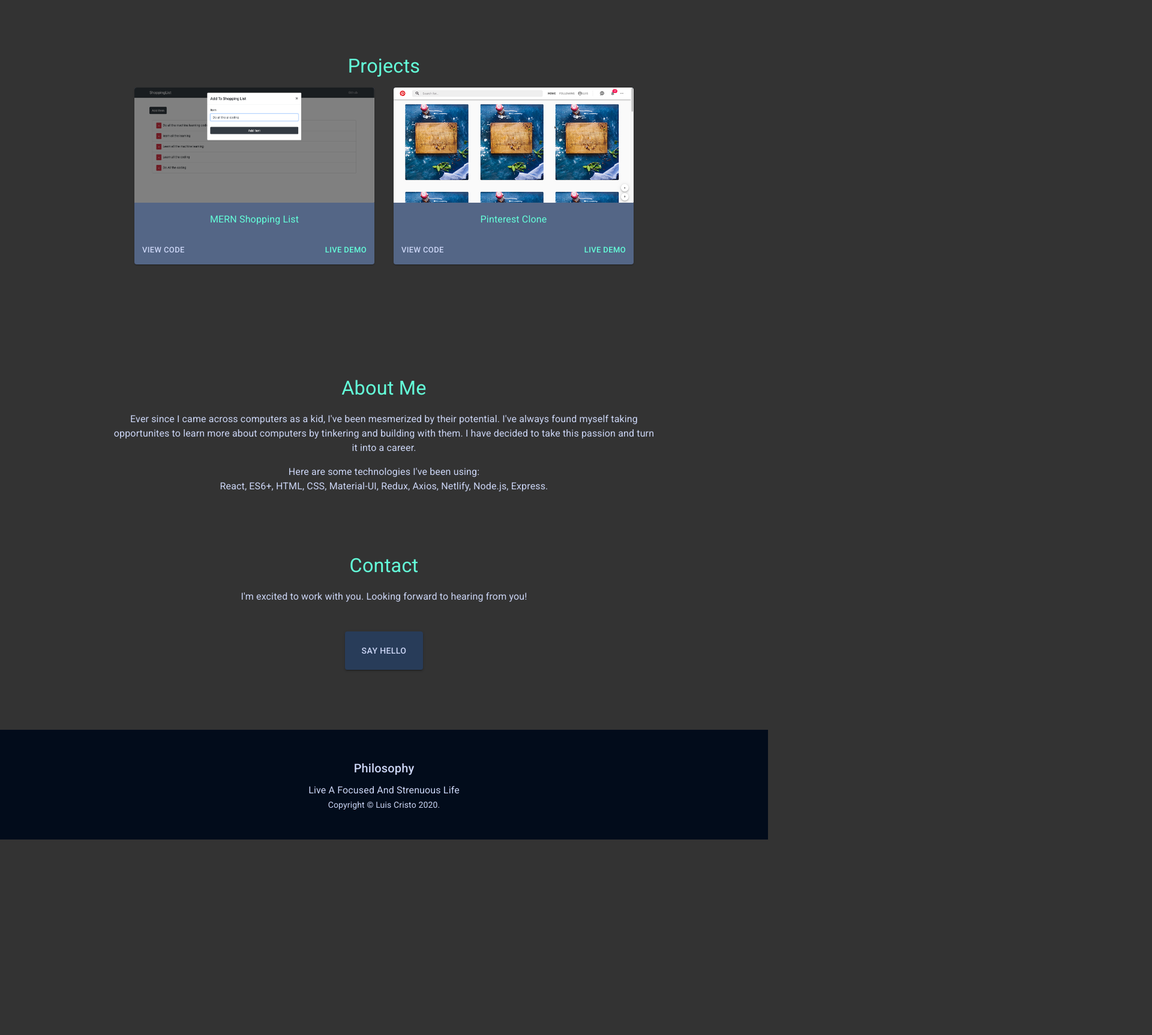
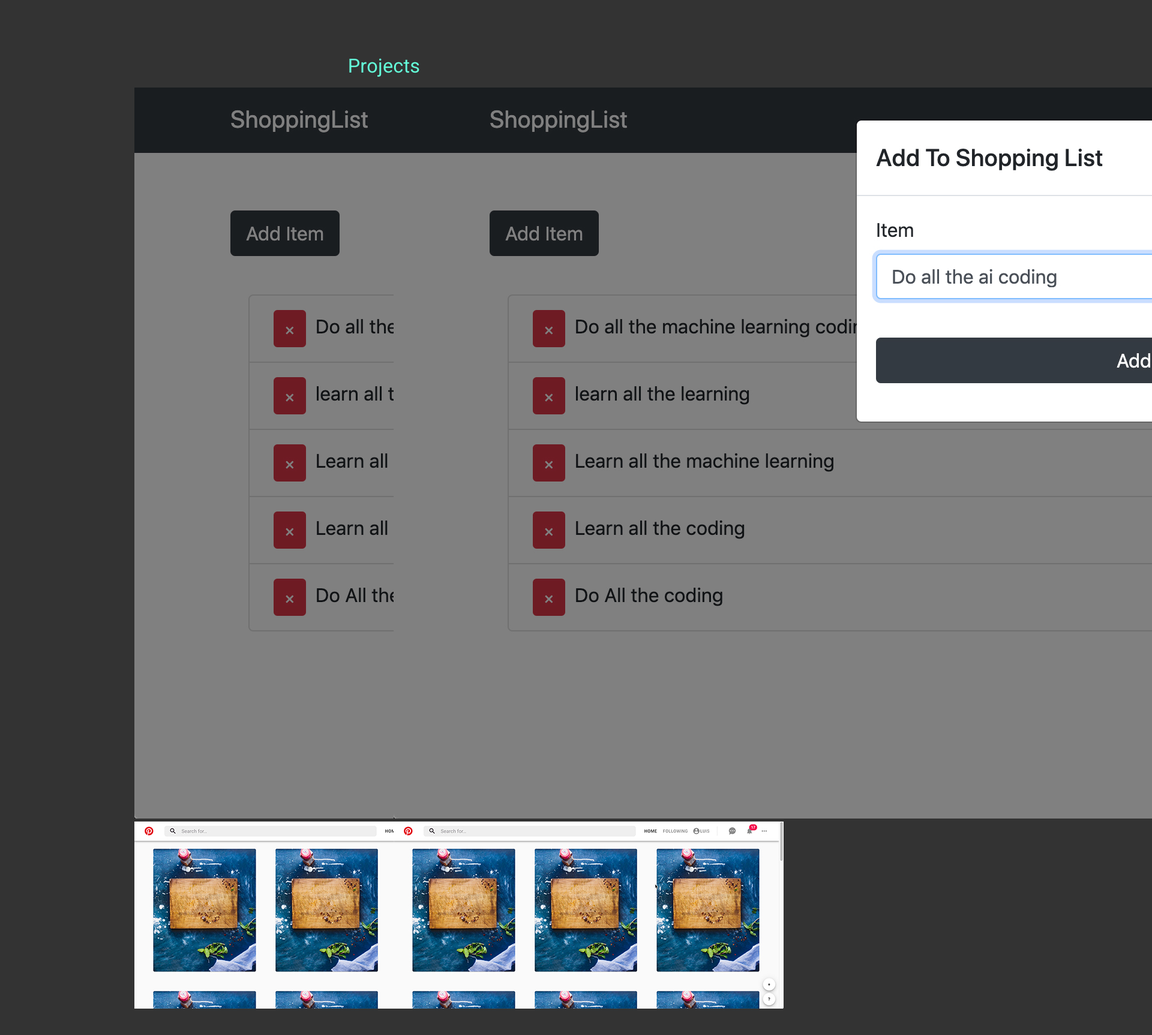
Before and after one commit to Blazekla/portfolio, a React (Create React App) app: page / in a window 1280 px wide. Shown: the part 780-2506 px from the top of the page at 60% size, 1920 px wide, since content can reach past the window. Before the commit the page ends 2180 px from the top, so only its background shows below. Built offline with nearby package versions, Linux system fonts and the light colour scheme.

Commit message:
added testing code to import images dynamically

```diff
--- a/src/components/Projects.js
+++ b/src/components/Projects.js
@@ -5,6 +5,8 @@ import ContentCard from "./sub_components/Cards";
 import pageData from "./data/pageData";
 import Typography from "@material-ui/core/Typography";
 import ScrollReveal from "scrollreveal";
+
+import test from "./data/images";
 
 function Projects() {
   const revealContainer = useRef(null);
@@ -28,6 +30,19 @@ function Projects() {
     return ScrollReveal().reveal(revealContainer.current, slideUp);
   }, []);
 
+  //Code below to import dynamic images used for project
+  function importAll(r) {
+    let images = {};
+    r.keys().map((item, index) => {
+      images[item.replace("./", "")] = r(item);
+    });
+    return images;
+  }
+
+  // const patpat = importAll(require.context("../", true, /\.jpg$/));
+  const patpat = importAll(require.context("./static/images", false, /\.jpg$/));
+  //end of dynamic image import
+
   return (
     <div ref={revealContainer}>
       <Typography align="center" variant="h4" color="secondary">
@@ -42,6 +57,8 @@ function Projects() {
           margin: "0px auto 100px"
         }}
       >
+        {test.map(item => console.log(item.alt))}
+        {/* {console.log(test[0])} */}
         {pageData.project.map(
           (
             { title, github, external, tech, image, imageName, description },
@@ -56,7 +73,16 @@ function Projects() {
                 md={6}
                 style={{ padding: "16px" }}
               >
-                <ContentCard
+                {test.map(({ title, src, alt, full }, id) => {
+                  console.log("trying now...", src);
+                  // let requireTest = require(src);
+                  // console.log(patpat[full]);
+                  console.log(patpat);
+                  return (
+                    <img key={id} src={patpat[full]} title={title} alt={alt} />
+                  );
+                })}
+                {/* <ContentCard
                   title={title}
                   code={github}
                   external={external}
@@ -64,7 +90,8 @@ function Projects() {
                   image={image}
                   imageName={imageName} //refactor to omit passing down this prop
                   desc={description}
-                />
+                  test={test[id].src}
+                /> */}
               </Grid>
             );
           }
--- /dev/null
+++ b/src/components/data/images.js
@@ -0,0 +1,20 @@
+const images = [
+  {
+    title: "MERN",
+    src: "./static/images/MERN-project.jpg",
+    // src: "./components/static/images/MERN-project.jpg",
+    // src: "static/media/MERN-project.dfbd0db8.jpg",
+    alt: "Mern Picture",
+    // full: "components/static/images/MERN-project.jpg"
+    full: "MERN-project.jpg"
+  },
+  {
+    title: "Pinterest",
+    src: "./static/Pinterest-project.jpg",
+    alt: "Pinterest Picture",
+    // full: "components/static/images/Pinterest-project.jpg"
+    full: "Pinterest-project.jpg"
+  }
+];
+
+export default images;
--- a/src/components/data/pageData.js
+++ b/src/components/data/pageData.js
@@ -1,5 +1,5 @@
-import pinterest from "../static/images/Pinterest-project.jpg";
-import mern from "../static/images/MERN-project.jpg";
+// import pinterest from "../static/images/Pinterest-project.jpg";
+// import mern from "../static/images/MERN-project.jpg";
 
 //Refactor key imageName so it isn't necessary to pass to component
 const pageData = {
@@ -16,7 +16,7 @@ const pageData = {
       external: "https://still-brushlands-77127.herokuapp.com/",
       tech: "",
       // image: "../static/images/MERN-project.jpg",
-      image: { mern },
+      // image: { mern },
       imageName: "mern",
       description: "#"
     },
@@ -26,7 +26,7 @@ const pageData = {
       external: "https://elastic-kirch-ad2656.netlify.com/",
       tech: "",
 
-      image: { pinterest },
+      // image: { pinterest },
       imageName: "pinterest",
       // image: "./Pinterest-project.jpg",
       // image: "../static/images/Pinterest-project.jpg",
--- a/src/components/sub_components/Cards.js
+++ b/src/components/sub_components/Cards.js
@@ -36,10 +36,12 @@ function ContentCard(props) {
   return (
     <Card className={classes.card}>
       <CardActionArea disableRipple={true}>
+        {console.log("require result ")}
         <CardMedia
           component="img"
           alt="Waving photogenic seal"
-          image={props.image[props.imageName]}
+          // image={props.image[props.imageName]}
+          image={props.test}
           title="Photogenic Seal Pup"
         />
 
```
